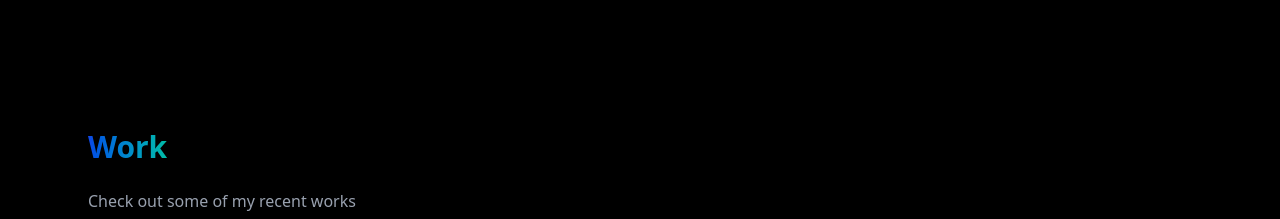
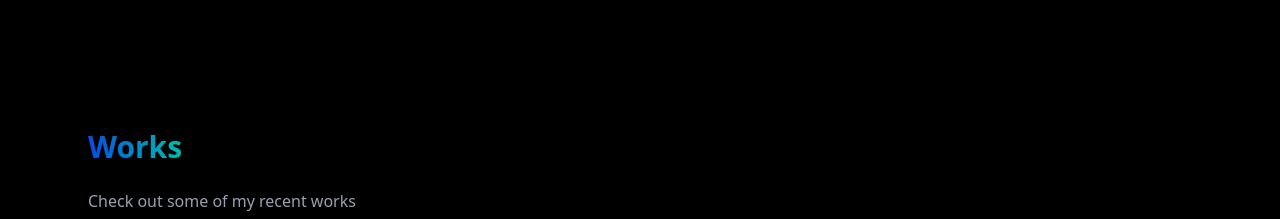
Before and after one commit to Bihari-Fernando/My_Portfolio, a React (Vite) app: page / in a window 1280 px wide. Shown: the part 1604-1823 px from the top of the page. Built offline with nearby package versions, Linux system fonts and the light colour scheme.

Commit message:
changed work section

```diff
--- a/src/components/Work.jsx
+++ b/src/components/Work.jsx
@@ -7,7 +7,7 @@ const Work = () => {
     return (
         <div className='bg-black max-w-[1200px] mx-auto p-5' id='work'>
             <div className='pb-8 text-left'>
-                <p className='text-3xl mb-4 font-bold primary-color'>Work</p>
+                <p className='text-3xl mb-4 font-bold primary-color'>Works</p>
                 <p className='text-gray-400'>Check out some of my recent works</p>
             </div>
 
```
